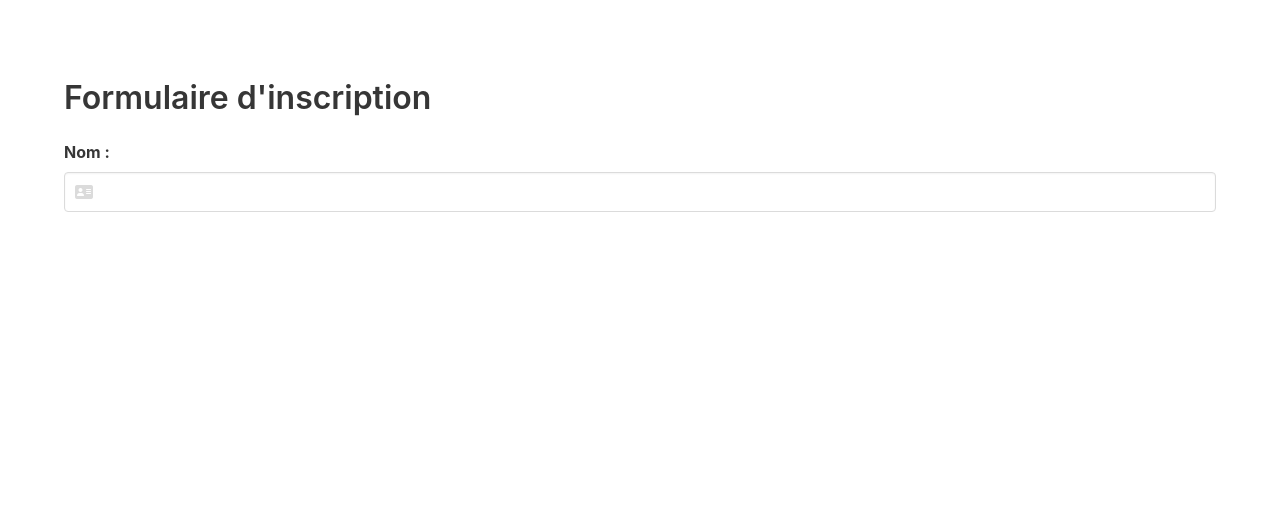
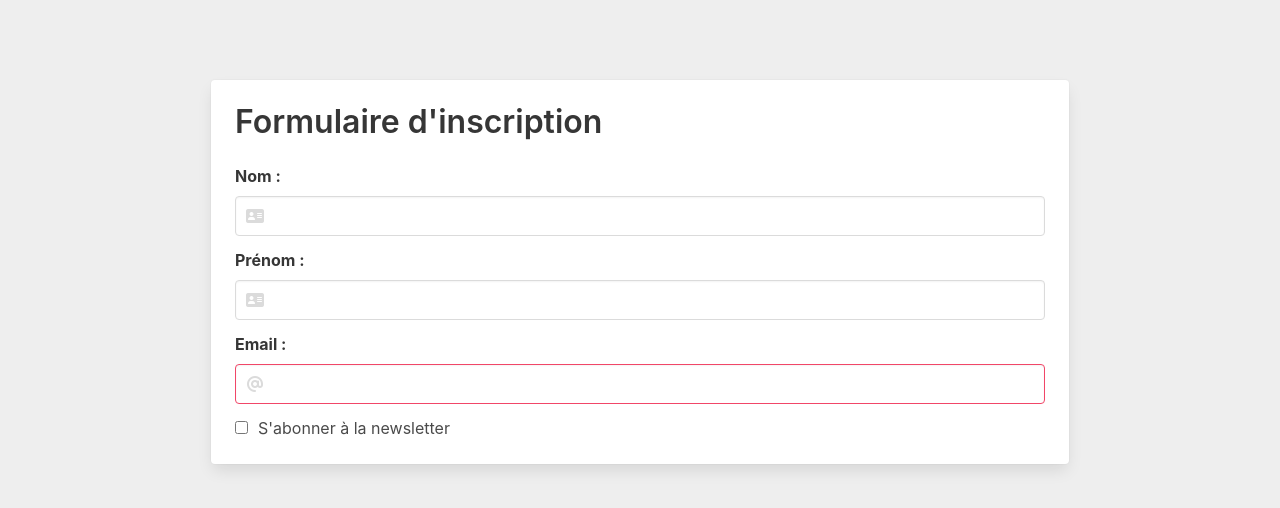
Before and after one commit to CommandMaker/apprentissage-react, a React (Create React App) app: page / in a window 1280 px wide. Shown: the top 508 px of the page. Built offline with nearby package versions, Linux system fonts and the light colour scheme.

Commit message:
Chapitre 6

```diff
--- a/src/App.css
+++ b/src/App.css
@@ -6,3 +6,10 @@
 button {
   margin-left: 10px;
 }
+
+body {
+  background: #eee;
+  width: 100vw;
+  height: 100vh;
+  position: absolute;
+}
--- a/src/App.js
+++ b/src/App.js
@@ -6,7 +6,7 @@ import HomeComponent from './components/HomeComponent';
 export default () => {
   return (
       <div className="container">
-        <HomeComponent>Command_maker</HomeComponent>
+        <HomeComponent/>
       </div>
   )
 }
--- a/src/components/HomeComponent.js
+++ b/src/components/HomeComponent.js
@@ -1,14 +1,15 @@
 import React from 'react';
+import './css/Home.css';
 
 export default class HomeComponent extends React.Component {
 
     constructor (props) {
         super(props);
         this.state = {
-            nom: 'Jean',
-            textarea: 'Mon contenu',
-            selected: 'deuxieme',
-            checked: false
+            nom: '',
+            prenom: '',
+            email: '',
+            newsletter: false
         }
 
         this.handleChange.bind(this);
@@ -48,12 +49,18 @@ export default class HomeComponent extends React.Component {
             //     {this.state.checked ? <div className="checkbox-message">Un message affiché si la checkbox est cochée</div> : null}
             // </>
 
-            <>
+            <div className="columns is-centered">
+                <div className="column is-three-quarters">
+                    <div className="card">
+                        <div className="card-content">
+
                             <h1 className="title is-3">Formulaire d'inscription</h1>
+
                             <div className="field">
                                 <label htmlFor="name" className="label">Nom :</label>
                                 <div className="control has-icons-left">
-                        <input type="text" className="input" id="name"/>
+                                    <input type="text" className="input" id="name" name="name" value={this.state.nom}
+                                           onChange={e => this.setState({nom: e.target.value})}/>
                                     <span className="icon is-small is-left">
                                         <i className="fas fa-address-card"/>
                                     </span>
@@ -61,9 +68,51 @@ export default class HomeComponent extends React.Component {
                             </div>
 
                             <div className="field">
-                    <label htmlFor="" className="label" id=""></label>
+                                <label htmlFor="first-name" className="label">Prénom :</label>
+                                <div className="control has-icons-left">
+                                    <input type="text" className="input" id="first-name" name="first-name"
+                                           value={this.state.prenom}
+                                           onChange={e => this.setState({prenom: e.target.value})}/>
+                                    <span className="icon is-small is-left">
+                                        <i className="fas fa-address-card"/>
+                                    </span>
                                 </div>
-            </>
+                            </div>
+
+                            <div className="field">
+                                <label htmlFor="email" className="label">Email :</label>
+                                <div className="control has-icons-left email-field">
+                                    <input id="email" className="input is-danger" type="text" value={this.state.email} onChange={(e) => {
+                                        this.setState({email: e.target.value})
+                                        let regex = /^[a-z0-9._-]+@[a-z0-9._-]{2,}\.[a-z]{2,4}$/;
+                                        if (this.state.email.match(regex)) {
+                                            console.log("OK");
+                                            document.querySelector('.email-field').classList.remove('is-danger');
+                                            document.querySelector('.email-field').classList.add('is-success');
+                                        } else {
+                                            console.log("Pas ok");
+                                            document.querySelector('.email-field').classList.remove('is-success');
+                                            document.querySelector('.email-field').classList.add('is-danger');
+                                        }
+                                    }}/>
+                                    <span className="icon is-small is-left">
+                                        <i className="fas fa-at"/>
+                                    </span>
+                                </div>
+                            </div>
+
+                            <div className="field">
+                                <label className="checkbox">
+                                    <input type="checkbox" className="form-checkbox" checked={this.state.newsletter}
+                                           onChange={e => this.setState({newsletter: e.target.checked})}/>
+                                    S'abonner à la newsletter
+                                </label>
+                            </div>
+
+                        </div>
+                    </div>
+                </div>
+            </div>
         );
     }
 }
--- /dev/null
+++ b/src/components/css/Home.css
@@ -0,0 +1,3 @@
+input.form-checkbox {
+    margin-right: 10px;
+}
```
Lines whose indentation alone changed are shown as unchanged.
